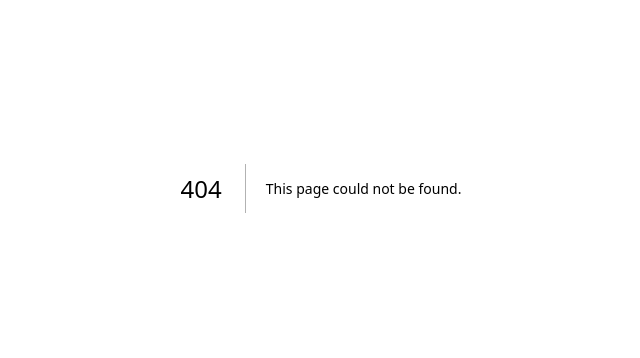
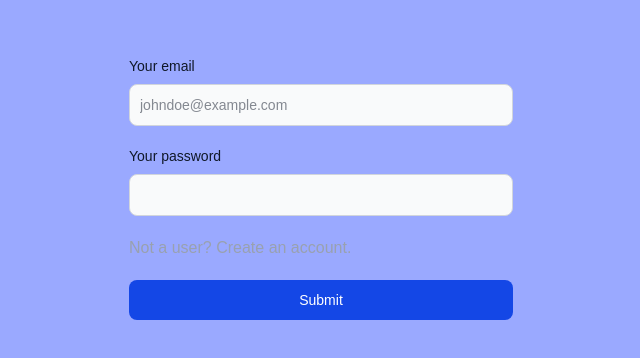
Before and after one commit to kyeenno/startup-platform, a Next.js app in the folder frontend/: page /auth/signin in a window 1280 px wide. Before the commit this address had no page. Shown: the part 212-570 px from the top of the page, without its empty margins (319-959 px from the left). Built offline with nearby package versions, Linux system fonts and the light colour scheme; no server answers.

Commit message:
Added Sign In && Sign Up functionality

```diff
--- /dev/null
+++ b/frontend/app/auth/signin/page.js
@@ -0,0 +1,9 @@
+import SignIn from "@/components/auth/SignIn";
+
+export default function SignInPage() {
+    return (
+        <div className="flex justify-center items-center h-screen w-screen">
+            <SignIn />
+        </div>
+    );
+}
--- /dev/null
+++ b/frontend/app/auth/signup/page.js
@@ -0,0 +1,9 @@
+import SignUp from "@/components/auth/SignUp";
+
+export default function SignUpPage() {
+    return (
+        <div className="flex justify-center items-center h-screen w-screen">
+            <SignUp />
+        </div>
+    );
+}
--- a/frontend/app/page.js
+++ b/frontend/app/page.js
@@ -1,4 +1,4 @@
-import DisplayData from "../components/DisplayData";
+import DisplayData from "../components/dashboard/DisplayData";
 
 export default function Home() {
   return (
--- a/frontend/components/auth/SignIn.js
+++ b/frontend/components/auth/SignIn.js
@@ -0,0 +1,65 @@
+'use client';
+import Link from "next/link";
+import { supabase } from '../../lib/supabaseClient';
+import { useState } from "react";
+import InputForm from "../ui/InputForm";
+import SuccessSignin from "./messages/SuccessSignin";
+
+const SignIn = () => {
+    const [email, setEmail] = useState('');
+    const [password, setPassword] = useState('');
+    const [success, setSuccess] = useState(false);
+    const [err, setErr] = useState({});
+
+    const submit = async (e) => {
+        e.preventDefault();
+        setErr({});
+
+        try {
+            const { data, error } = await supabase.auth.signInWithPassword({ email, password });
+                if (error) throw error;
+
+            setSuccess(true);
+        } catch (err) {
+            setErr({ form: err.message });
+        }
+    };
+
+    return success ? (
+        <SuccessSignin />
+    ) : (
+        <form className="w-sm mx-auto flex flex-col justify-center" onSubmit={submit}>
+            <div>
+                <div className="mb-5">
+                    <label htmlFor="email" className="block mb-2 text-sm font-medium text-gray-900 dark:text-white">Your email</label>
+                    <InputForm
+                        type="email"
+                        id="email"
+                        placeholder="johndoe@example.com"
+                        value={email}
+                        onChange={(e) => setEmail(e.target.value)}
+                        required
+                    />
+                </div>
+                <div className="mb-5">
+                    <label htmlFor="password" className="block mb-2 text-sm font-medium text-gray-900 dark:text-white">Your password</label>
+                    <InputForm
+                        type="password"
+                        id="password"
+                        value={password}
+                        onChange={(e) => setPassword(e.target.value)}
+                        required
+                    />
+                </div>
+                <div className="flex items-start mb-5">
+                    <p className="text-gray-400">
+                        Not a user? <Link href="/auth/signup" className="hover:underline hover:text-gray-300 transition duration-150 ease-in-out">Create an account.</Link>
+                    </p>
+                </div>
+            </div>
+            <button type="submit" className="transition duration-150 ease-in-out cursor-pointer text-white bg-blue-700 hover:bg-blue-800 focus:ring-4 focus:outline-none focus:ring-blue-300 font-medium rounded-lg text-sm w-full sm:w-auto px-5 py-2.5 text-center dark:bg-blue-600 dark:hover:bg-blue-700 dark:focus:ring-blue-800">Submit</button>
+        </form>
+    );
+}
+
+export default SignIn;
--- a/frontend/components/auth/SignUp.js
+++ b/frontend/components/auth/SignUp.js
@@ -0,0 +1,65 @@
+'use client';
+import Link from "next/link";
+import { supabase } from '../../lib/supabaseClient';
+import { useState } from "react";
+import InputForm from "../ui/InputForm";
+import SuccessSignup from "./messages/SuccessSignup";
+
+const SignUp = () => {
+    const [email, setEmail] = useState('');
+    const [password, setPassword] = useState('');
+    const [success, setSuccess] = useState(false);
+    const [err, setErr] = useState({});
+
+    const submit = async (e) => {
+        e.preventDefault();
+        setErr({});
+
+        try {
+            const { data, error } = await supabase.auth.signUp({ email, password });
+                if (error) throw error;
+
+            setSuccess(true);
+        } catch (err) {
+            setErr({ form: err.message });
+        }
+    };
+
+    return success ? (
+        <SuccessSignup email={email} />
+    ) : (
+        <form className="w-sm mx-auto flex flex-col justify-center" onSubmit={submit}>
+            <div>
+                <div className="mb-5">
+                    <label htmlFor="email" className="block mb-2 text-sm font-medium text-gray-900 dark:text-white">Your email</label>
+                    <InputForm
+                        type="email"
+                        id="email"
+                        placeholder="johndoe@example.com"
+                        value={email}
+                        onChange={(e) => setEmail(e.target.value)}
+                        required
+                    />
+                </div>
+                <div className="mb-5">
+                    <label htmlFor="password" className="block mb-2 text-sm font-medium text-gray-900 dark:text-white">Your password</label>
+                    <InputForm
+                        type="password"
+                        id="password"
+                        value={password}
+                        onChange={(e) => setPassword(e.target.value)}
+                        required
+                    />
+                </div>
+                <div className="flex items-start mb-5">
+                    <p className="text-gray-400">
+                        Existing user? <Link href="/auth/signin" className="hover:underline hover:text-gray-300 transition duration-150 ease-in-out">Sign in instead.</Link>
+                    </p>
+                </div>
+            </div>
+            <button type="submit" className="transition duration-150 ease-in-out cursor-pointer text-white bg-blue-700 hover:bg-blue-800 focus:ring-4 focus:outline-none focus:ring-blue-300 font-medium rounded-lg text-sm w-full sm:w-auto px-5 py-2.5 text-center dark:bg-blue-600 dark:hover:bg-blue-700 dark:focus:ring-blue-800">Submit</button>
+        </form>
+    );
+}
+
+export default SignUp;
--- /dev/null
+++ b/frontend/components/auth/messages/SuccessSignin.js
@@ -0,0 +1,18 @@
+import Link from "next/link";
+
+export default function SuccessSignin() {
+    return (
+    <div className="w-sm mx-auto flex flex-col justify-center">
+        <div className="bg-black border border-gray-300 rounded-lg text-center p-6">
+            <h2 className="text-2xl font-bold mb-4">Sign Up Successful!</h2>
+            <p className="mb-4">You can proceed with the app.</p>
+            {/* <Link
+                href="/auth/signin"
+                className="hover:underline text-gray-400 transition duration-150 ease-in-out"
+            >
+                Go to Sign In
+            </Link> */}
+        </div>
+    </div>
+    );
+};
--- /dev/null
+++ b/frontend/components/auth/messages/SuccessSignup.js
@@ -0,0 +1,18 @@
+import Link from "next/link";
+
+export default function SuccessSignup() {
+    return (
+    <div className="w-sm mx-auto flex flex-col justify-center">
+        <div className="bg-black border border-gray-300 rounded-lg text-center p-6">
+            <h2 className="text-2xl font-bold mb-4">Sign Up Successful!</h2>
+            <p className="mb-4">Please check your email to confirm your account.</p>
+            {/* <Link
+                href="/auth/signin"
+                className="hover:underline text-gray-400 transition duration-150 ease-in-out"
+            >
+                Go to Sign In
+            </Link> */}
+        </div>
+    </div>
+    );
+};
--- a/frontend/components/ui/InputForm.js
+++ b/frontend/components/ui/InputForm.js
@@ -0,0 +1,28 @@
+export default function InputForm({
+    label,
+    type = 'text',
+    id,
+    placeholder,
+    value,
+    onChange,
+    required = false,
+    error
+}) {
+    return(
+        <div>
+            <label>
+                {label}
+            </label>
+            <input
+                type={type}
+                id={id}
+                className="bg-gray-50 border border-gray-300 text-gray-900 text-sm rounded-lg focus:ring-blue-500 focus:border-blue-500 block w-full p-2.5 dark:bg-gray-700 dark:border-gray-600 dark:placeholder-gray-400 dark:text-white dark:focus:ring-blue-500 dark:focus:border-blue-500"
+                placeholder={placeholder}
+                value={value}
+                onChange={onChange}
+                required={required}
+            />
+            {error && <p className="text-sm">{error}</p>}
+        </div>
+    );
+}
```
Also changed, not shown: frontend/components/dashboard/DisplayData.js (renamed from frontend/components/DisplayData.js).
